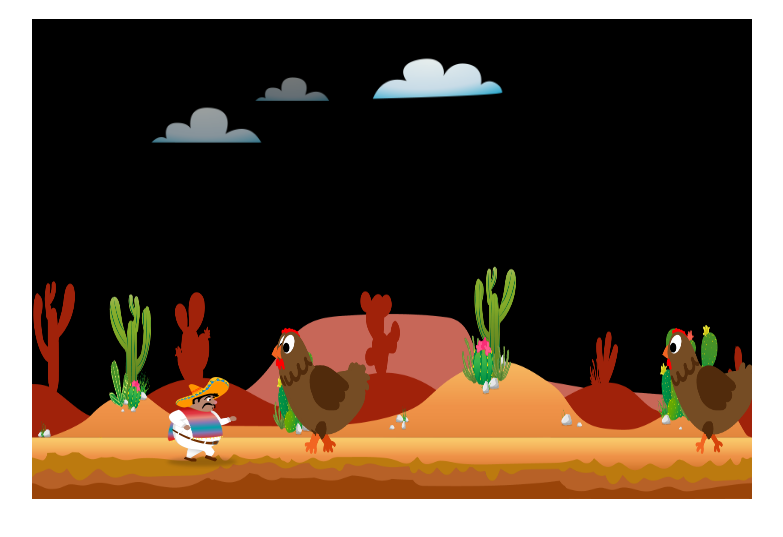
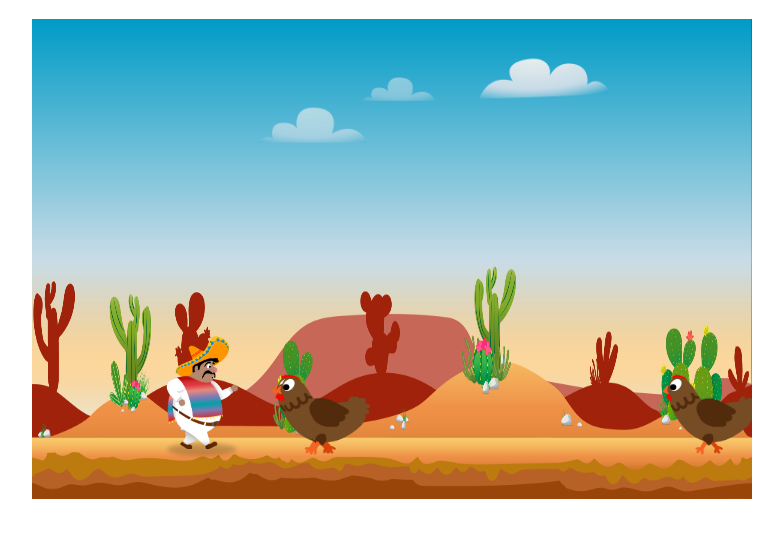
Before and after one commit to diimmeeyyyyy/El_Pollo_Loco, a plain HTML site: page index.html in a window 1280 px wide. Shown: the part 69-606 px from the top of the page, without its empty margins (248-1031 px from the left). Drawn offline with Linux system fonts and the light colour scheme; animation ran at ten frames a second.

Commit message:
added loadImages()+ animate character walking

```diff
--- a/classes/background-object.class.js
+++ b/classes/background-object.class.js
@@ -1,8 +1,10 @@
 class BackgroundObject extends MoveableObject {
-  width = 360;
-  height = 400;
-  constructor(imagePath, x) {
+  /* width = 360;
+  height = 400; */
+  constructor(imagePath, x, width = 360, height = 400) {
     super().loadImage(imagePath);
+    this.height = height;
+    this.width = width;
     this.x = x;
     this.y = 480 - this.height; //480 (Höhe des Canvas) - 400 (Höhe von Bild)
   }
--- a/classes/character.class.js
+++ b/classes/character.class.js
@@ -1,8 +1,31 @@
 class Character extends MoveableObject {
+  height = 200;
+  IMAGES_WALKING = [
+    "img/2_character_pepe/2_walk/W-21.png",
+    "img/2_character_pepe/2_walk/W-22.png",
+    "img/2_character_pepe/2_walk/W-23.png",
+    "img/2_character_pepe/2_walk/W-24.png",
+    "img/2_character_pepe/2_walk/W-25.png",
+    "img/2_character_pepe/2_walk/W-26.png",
+  ];
+  currentImage = 0;
 
-    constructor(){
-       super().loadImage("img/2_character_pepe/2_walk/W-21.png");
-    }
+  constructor() {
+    super().loadImage("img/2_character_pepe/2_walk/W-21.png");
+
+    this.loadImages(this.IMAGES_WALKING);
+
+    this.animate();
+  }
+
+  animate() {
+    setInterval(() => {
+      let i = this.currentImage % this.IMAGES_WALKING.length; //Modulo-Operator (%)
+      let path = this.IMAGES_WALKING[i];
+      this.img = this.imageCache[path];
+      this.currentImage++;
+    }, 100);
+  }
 
   jump() {}
 }
--- a/classes/chicken.class.js
+++ b/classes/chicken.class.js
@@ -1,7 +1,8 @@
 class Chicken extends MoveableObject {
-  constructor() {
+  constructor(height = 95, y = 350) {
     super().loadImage("img/3_enemies_chicken/chicken_normal/1_walk/1_w.png");
-
+    this.y = y;
+    this.height = height;
     this.x = 200 + Math.random() * 500;
   }
 }
--- a/classes/clouds.class.js
+++ b/classes/clouds.class.js
@@ -1,10 +1,19 @@
 class Clouds extends MoveableObject {
-  x = Math.random() * 500;
+  /*  x = Math.random() * 500; */
   y = 20;
   width = 400;
   height = 250;
 
   constructor() {
     super().loadImage("img/5_background/layers/4_clouds/1.png");
+
+    this.x = Math.random() * 500;
+    this.animate();
+  }
+
+  animate() {
+    setInterval(() => {
+      this.x -= 0.15;
+    }, 1000 / 60);
   }
 }
--- a/classes/moveable-objects.class.js
+++ b/classes/moveable-objects.class.js
@@ -1,13 +1,22 @@
 class MoveableObject {
   x = 120;
-  y = 300;
+  y = 240;
   img;
   width = 100;
   height = 150;
+  imageCache = {};
 
   loadImage(path) {
     this.img = new Image(); //this.img = document.getElementById("image") <img id="image">
     this.img.src = path;
+  }
+
+  loadImages(array) {
+    array.forEach((path) => {
+      let img = new Image();
+      img.src = path;
+      this.imageCache[path] = img;
+    });
   }
 
   moveRight() {
--- a/classes/world.class.js
+++ b/classes/world.class.js
@@ -3,6 +3,7 @@ class World {
   enemies = [new Chicken(), new Chicken(), new Chicken()];
   clouds = [new Clouds()];
   backgroundObjects = [
+    new BackgroundObject("img/5_background/layers/air.png", 0, 720, 480),
     new BackgroundObject("img/5_background/layers/3_third_layer/1.png", 0),
     new BackgroundObject("img/5_background/layers/3_third_layer/2.png", 360),
     new BackgroundObject("img/5_background/layers/2_second_layer/1.png", 0),
```
Also changed, not shown: index.html (+1 -0 lines).
